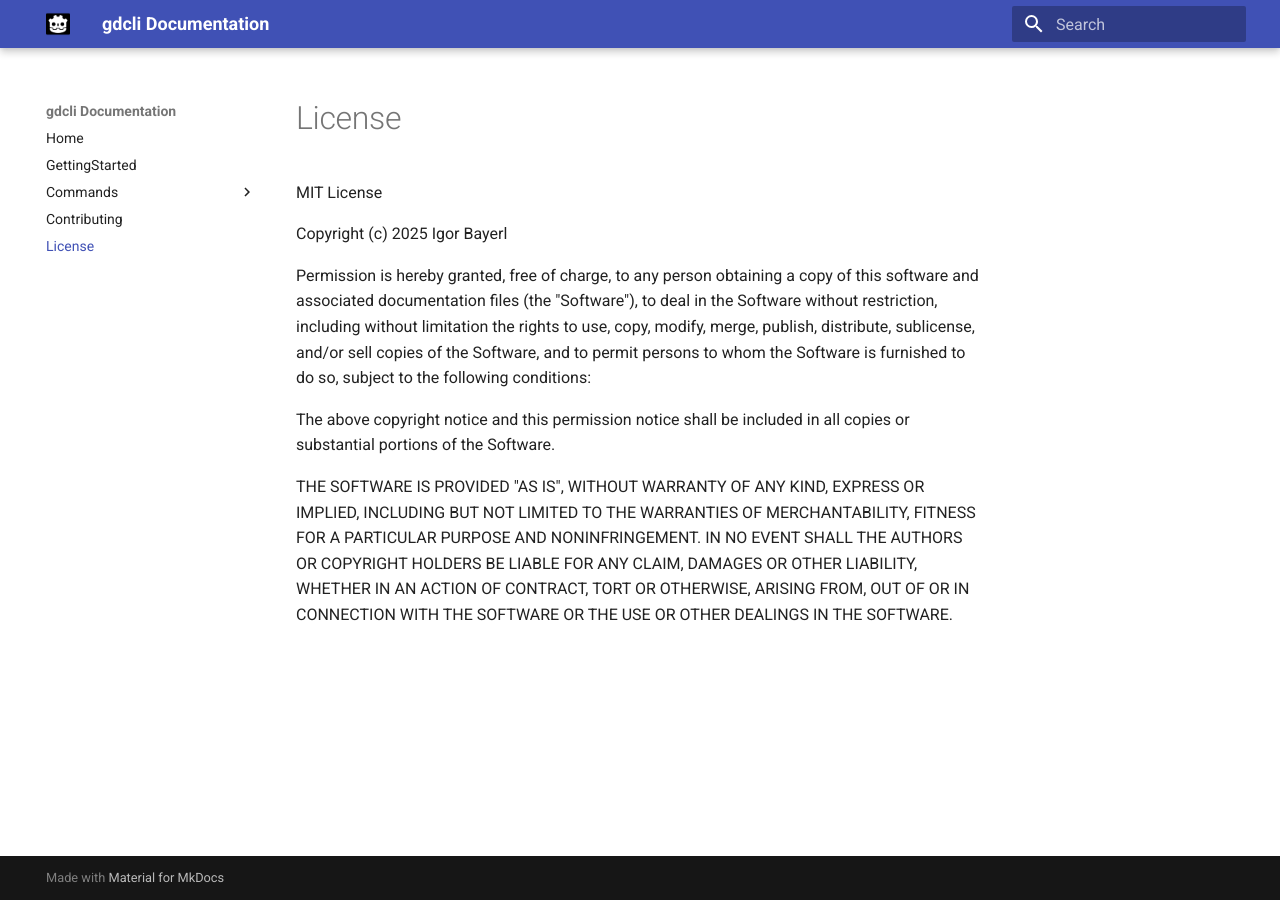
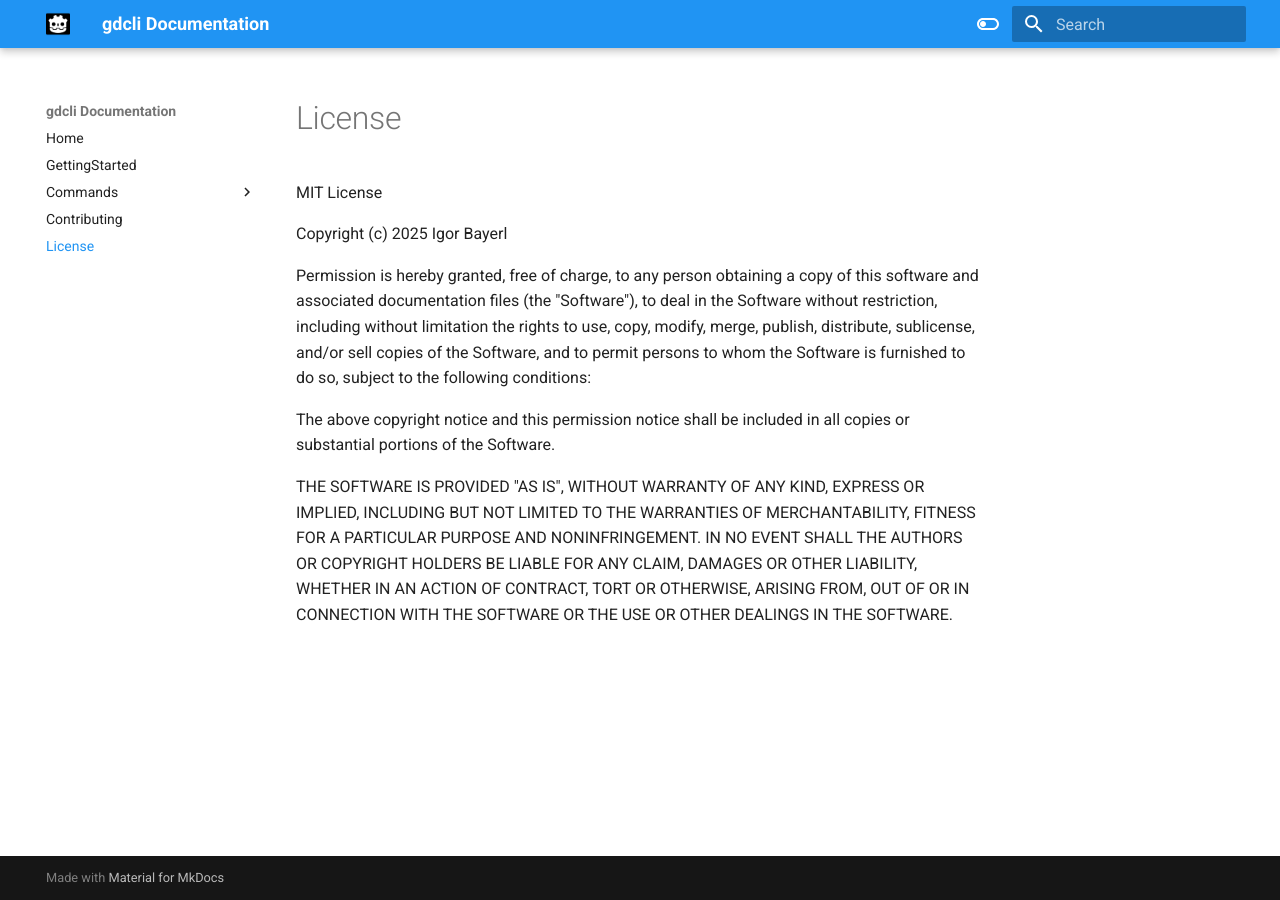
Before and after one commit to hohfchns/gdcli, an MkDocs documentation site: the page built from docs/docs/license.md, in a window 1280 px wide. Built offline with MkDocs 1.6.1 and Material for MkDocs 9.7.7, drawn with Linux system fonts in a browser that asks for light colours.

Commit message:
adding theme to docs

```diff
--- a/docs/mkdocs.yml
+++ b/docs/mkdocs.yml
@@ -1,8 +1,32 @@
 site_name: gdcli Documentation
 theme:
-  name: material
   logo: assets/icon.png
   favicon: assets/icon.ico
+  name: material
+  features:
+    - search.suggest
+    - search.highlight
+    - content.tabs.link
+    - content.code.annotation
+    - content.code.copy
+  language: en
+  palette:
+    - scheme: default
+      toggle:
+        icon: material/toggle-switch-off-outline
+        name: Switch to dark mode
+      primary: blue
+      accent: purple
+    - scheme: slate
+      toggle:
+        icon: material/toggle-switch
+        name: Switch to light mode
+      primary: blue
+      accent: lime
+
+plugins:
+  - search
+
 nav:
   - Home: index.md
   - GettingStarted: getting-started.md
```
